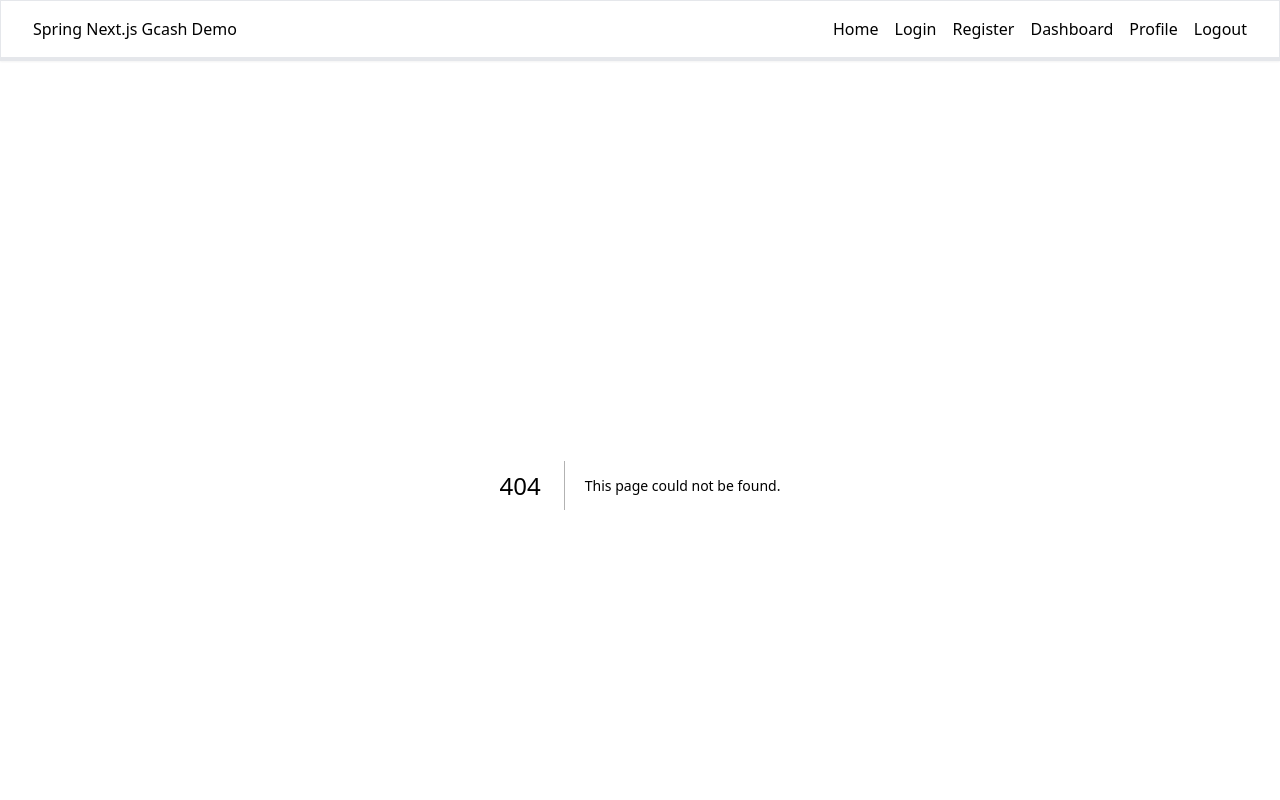
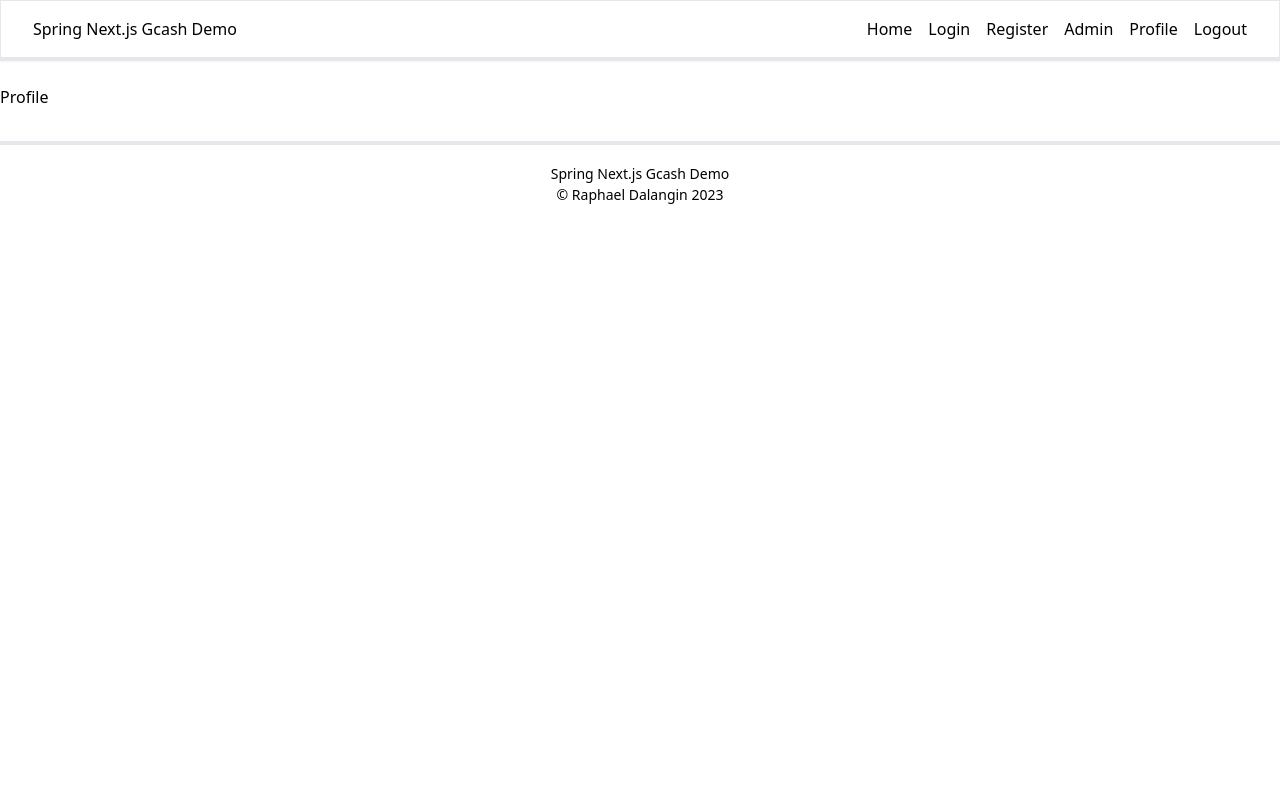
Before and after one commit to chatchatabc/spring-nextjs-gcash-demo, a Next.js app in the folder frontend/: page /profile in a window 1280 px wide. Before the commit this address had no page. Shown: the top 800 px of the page. Built offline with nearby package versions, Linux system fonts and the light colour scheme.

Commit message:
chore(frontend): added more pages

```diff
--- /dev/null
+++ b/frontend/src/app/admin/page.tsx
@@ -0,0 +1,7 @@
+export default function Admin() {
+  return (
+    <div>
+      <h1>Admin</h1>
+    </div>
+  );
+}
--- a/frontend/src/app/layout.tsx
+++ b/frontend/src/app/layout.tsx
@@ -1,6 +1,6 @@
+import Footer from '@/components/Footer';
 import Navbar from '@/components/Navbar';
 import './globals.css';
-import Footer from '@/components/Footer';
 
 export default function RootLayout({
   children,
--- /dev/null
+++ b/frontend/src/app/profile/page.tsx
@@ -0,0 +1,7 @@
+export default function Profile() {
+  return (
+    <div>
+      <h1>Profile</h1>
+    </div>
+  );
+}
--- /dev/null
+++ b/frontend/src/components/Logout.tsx
@@ -0,0 +1,12 @@
+'use client';
+
+export default function Logout() {
+  const logout = () => {
+    console.log('logout');
+  };
+  return (
+    <button type='button' onClick={logout}>
+      Logout
+    </button>
+  );
+}
--- a/frontend/src/components/Navbar.tsx
+++ b/frontend/src/components/Navbar.tsx
@@ -1,4 +1,5 @@
 import Link from 'next/link';
+import Logout from './Logout';
 
 export default function Navbar() {
   return (
@@ -22,14 +23,14 @@ export default function Navbar() {
           </li>
           {/* TODO: Show only if user is an admin */}
           <li className='pl-4'>
-            <Link href='/admin'>Dashboard</Link>
+            <Link href='/admin'>Admin</Link>
           </li>
           {/* TODO: Show only if user is logged in */}
           <li className='pl-4'>
             <Link href='/profile'>Profile</Link>
           </li>
           <li className='pl-4'>
-            <Link href='/logout'>Logout</Link>
+            <Logout />
           </li>
         </ul>
       </div>
--- /dev/null
+++ b/frontend/src/middleware.tsx
@@ -0,0 +1,30 @@
+// middleware.ts
+import { NextResponse } from 'next/server';
+import type { NextRequest } from 'next/server';
+
+// This function can be marked `async` if using `await` inside
+export function middleware(request: NextRequest) {
+  let cookies = request.cookies.getAll();
+  console.log(cookies);
+  console.log('here', request.url);
+  // return NextResponse.redirect(new URL('/', request.url));
+  return NextResponse.next();
+}
+
+// See "Matching Paths" below to learn more
+export const config = {
+  matcher: [
+    /*
+     * Match all request paths except for the ones starting with:
+     * - api (API routes)
+     * - _next/static (static files)
+     * - _next/image (image optimization files)
+     * - favicon.ico (favicon file)
+     */
+    '/((?!api|_next/static|_next/image|favicon.ico).*)',
+    // '/login',
+    // '/register',
+    // '/admin/:path*',
+    // '/profile/:path*',
+  ],
+};
```
